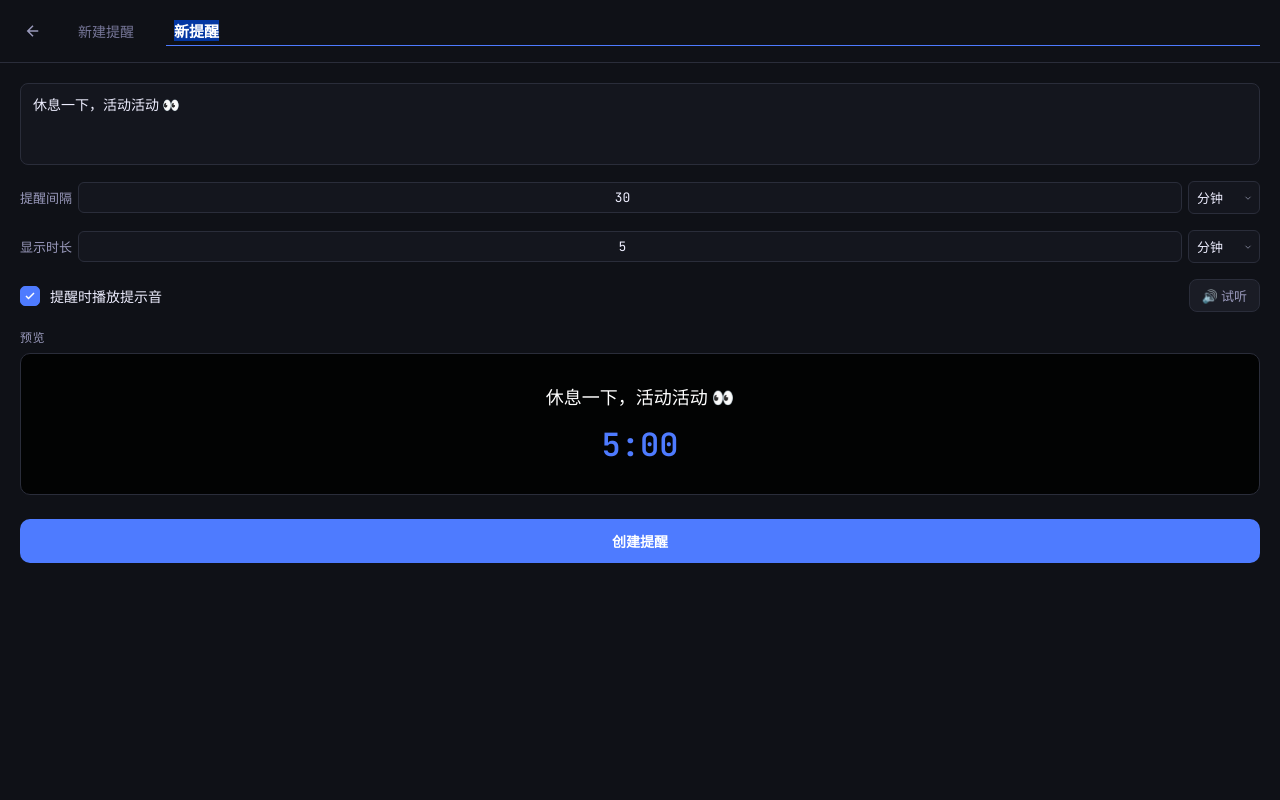
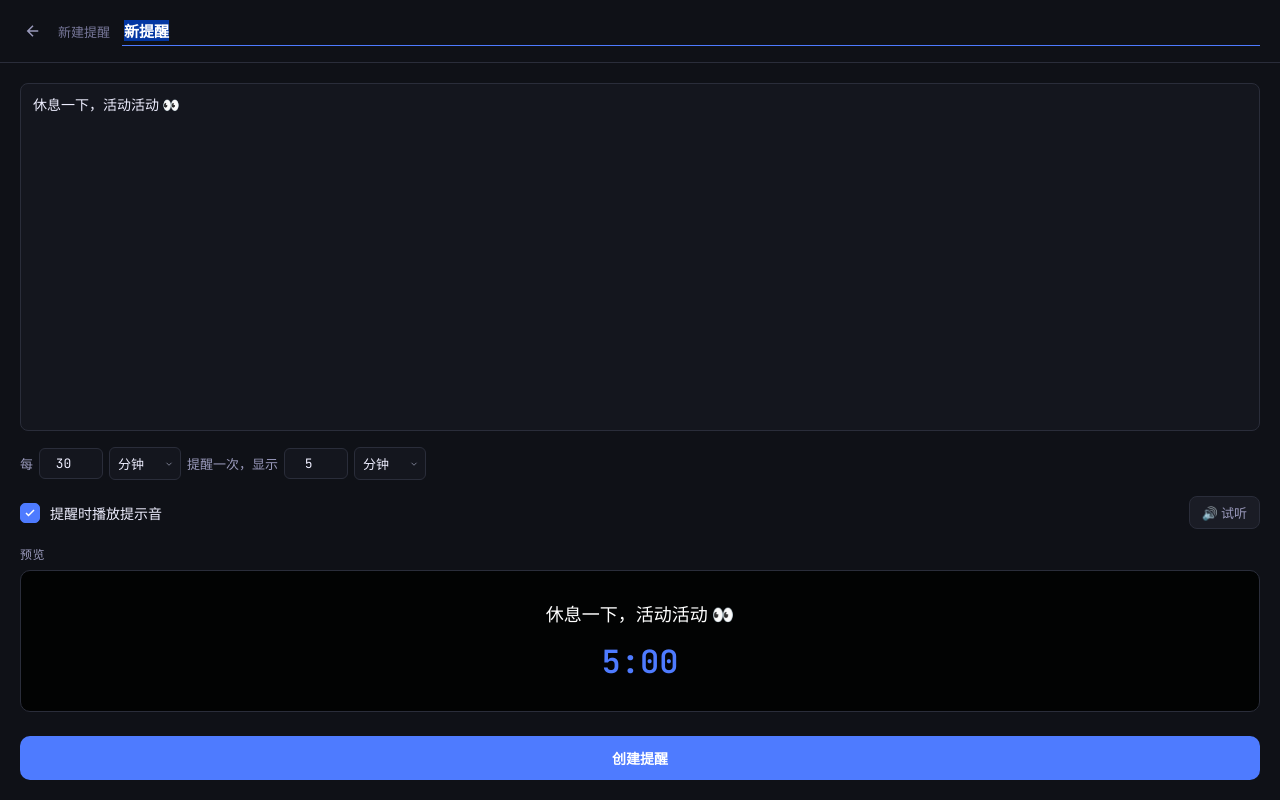
Before and after one commit to zengfanfan/time-reminder, a SvelteKit app: page / in a window 1280 px wide. Both pictures are taken after a click on the button "添加提醒". Built offline with nearby package versions, Linux system fonts and the light colour scheme.

Commit message:
add key event: esc/enter

```diff
--- a/src-tauri/tauri.conf.json
+++ b/src-tauri/tauri.conf.json
@@ -16,6 +16,8 @@
         "title": "TimeVeil",
         "width": 520,
         "height": 640,
+        "minWidth": 520,
+        "minHeight": 640,
         "resizable": true,
         "center": true
       },
--- a/src/lib/ReminderEditor.svelte
+++ b/src/lib/ReminderEditor.svelte
@@ -1,7 +1,8 @@
 <script>
   import { tick } from "svelte";
 
-  let { config, isNew, onSave, onDelete, name, onNameChange } = $props();
+  let { config, isNew, onSave, onDelete, name, onNameChange, triggerSave } =
+    $props();
 
   let text = $state(config.text);
   let playSound = $state(config.play_sound);
@@ -56,6 +57,13 @@
     }
     return `${secs}`;
   }
+  let prevTriggerSave = triggerSave;
+  $effect(() => {
+    if (triggerSave > prevTriggerSave) {
+      prevTriggerSave = triggerSave;
+      handleSubmit();
+    }
+  });
 
   function handleSubmit() {
     onSave({
@@ -110,21 +118,23 @@
   <textarea
     class="text-input"
     bind:value={text}
-    rows="3"
     placeholder="遮挡屏幕时显示的文字…"
   ></textarea>
 
   <div class="timing-row">
-    <span class="timing-label">提醒间隔</span>
-    <input class="timing-num" type="number" bind:value={intervalValue} min="1" />
+    <span class="timing-label">每</span>
+    <input
+      class="timing-num"
+      type="number"
+      bind:value={intervalValue}
+      min="1"
+    />
     <select class="timing-unit" bind:value={intervalUnit}>
       <option value="seconds">秒</option>
       <option value="minutes">分钟</option>
       <option value="hours">小时</option>
     </select>
-  </div>
-  <div class="timing-row">
-    <span class="timing-label">显示时长</span>
+    <span class="timing-label">提醒一次，显示</span>
     <input class="timing-num" type="number" bind:value={displayValue} min="1" />
     <select class="timing-unit" bind:value={displayUnit}>
       <option value="seconds">秒</option>
@@ -188,6 +198,8 @@
     transition: border-color 0.15s;
     resize: none;
     width: 100%;
+    flex: 1;
+    min-height: 80px;
   }
 
   .text-input:focus {
@@ -200,6 +212,7 @@
     flex-direction: column;
     gap: 16px;
     padding: 8px;
+    height: 100%;
   }
 
   .timing-row {
@@ -217,7 +230,7 @@
   }
 
   .timing-num {
-    flex: 1;
+    width: 64px;
     background: var(--bg-input);
     border: 1px solid var(--border);
     border-radius: 6px;
--- a/src/routes/+page.svelte
+++ b/src/routes/+page.svelte
@@ -16,11 +16,24 @@
   let isNew = $state(false);
   let loading = $state(true);
   let nameInput;
+  let triggerSave = $state(0); // increment to signal ReminderEditor to save
 
   onMount(async () => {
     reminders = await loadReminders();
     loading = false;
   });
+
+  function handleKeydown(e) {
+    if (!editing) return;
+    const tag = e.target.tagName;
+    if (e.key === "Escape") {
+      e.preventDefault();
+      handleBack();
+    } else if (e.key === "Enter" && tag !== "TEXTAREA" && tag !== "SELECT") {
+      e.preventDefault();
+      triggerSave++;
+    }
+  }
 
   async function handleAdd() {
     isNew = true;
@@ -64,6 +77,8 @@
     isNew = false;
   }
 </script>
+
+<svelte:window onkeydown={handleKeydown} />
 
 <div class="panel">
   <header class="topbar">
@@ -112,6 +127,7 @@
         config={editing}
         {isNew}
         name={editingName}
+        {triggerSave}
         onSave={handleSave}
         onDelete={handleDelete}
       />
@@ -188,7 +204,7 @@
     padding: 16px 20px;
     display: flex;
     align-items: center;
-    gap: 32px;
+    gap: 12px;
     border-bottom: 1px solid var(--border);
     -webkit-app-region: drag;
   }
@@ -200,7 +216,7 @@
   }
 
   .topbar-label {
-    font-size: 14px;
+    font-size: 13px;
     font-weight: 500;
     color: var(--text-muted);
     white-space: nowrap;
@@ -213,7 +229,7 @@
     border: none;
     border-bottom: 1px solid var(--border);
     border-radius: 0;
-    padding: 4px 8px;
+    padding: 4px 2px;
     color: var(--text-primary);
     font-size: 15px;
     font-weight: 600;
@@ -258,6 +274,8 @@
     flex: 1;
     overflow-y: auto;
     padding: 12px;
+    display: flex;
+    flex-direction: column;
   }
 
   .empty {
```
